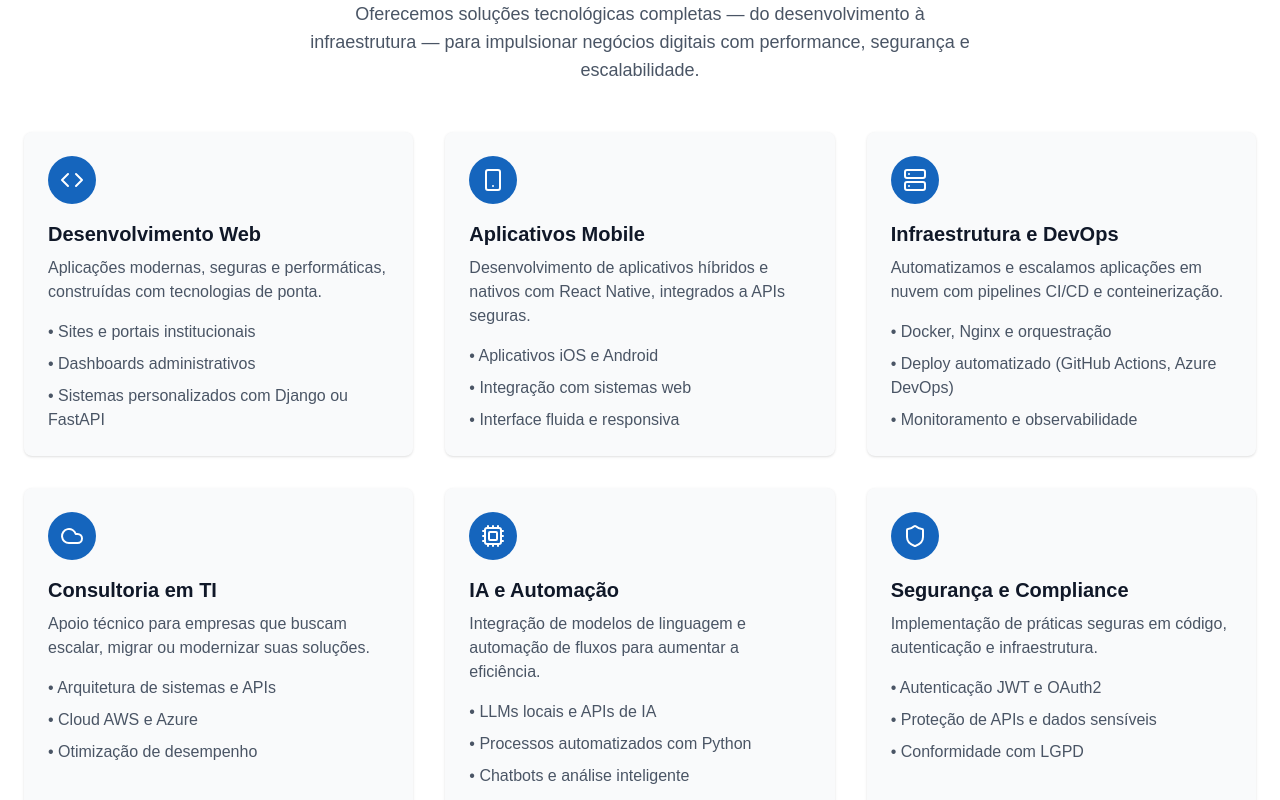
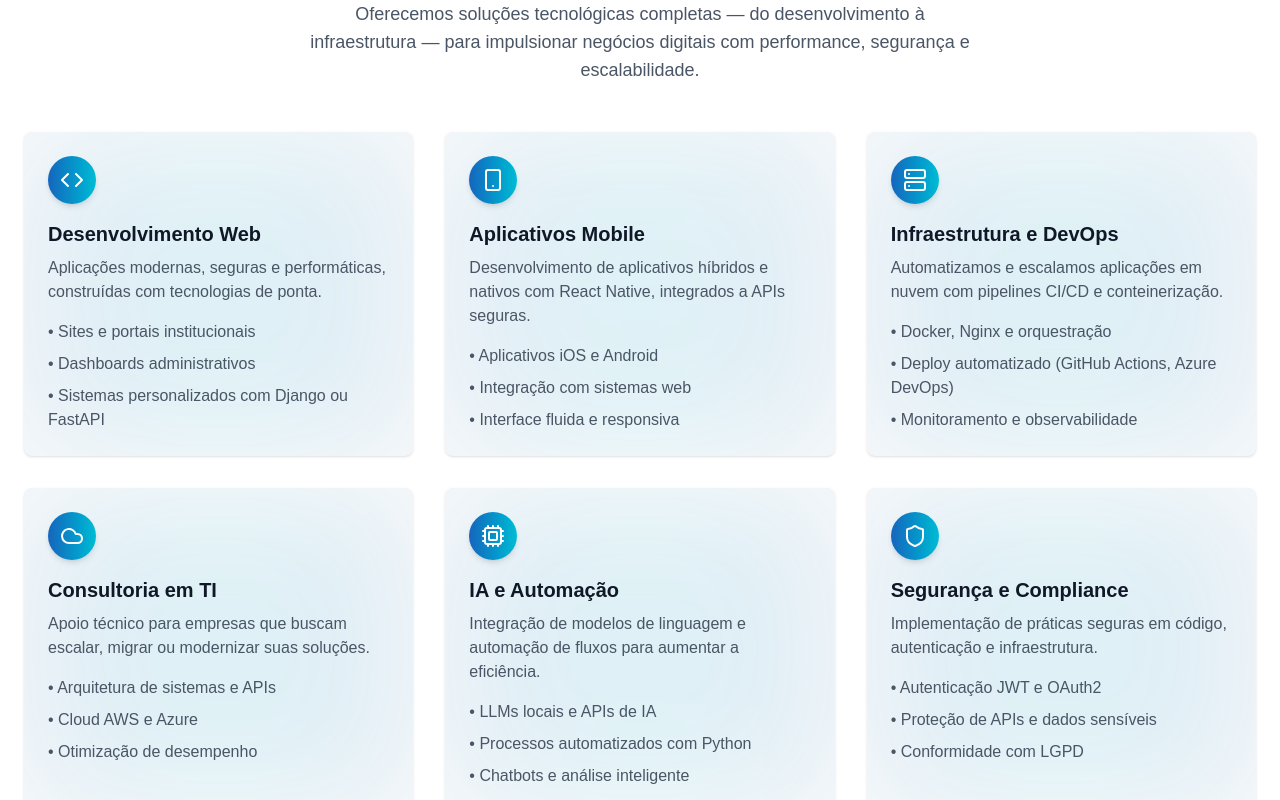
Before and after one commit to devdinho/a6n, a Next.js app: page / in a window 1280 px wide. Shown: the part 820-1620 px from the top of the page. Built offline with nearby package versions, Linux system fonts and the light colour scheme.

Commit message:
Fix libs

```diff
--- a/package.json
+++ b/package.json
@@ -9,6 +9,8 @@
     "lint": "next lint"
   },
   "dependencies": {
+    "framer-motion": "^12.23.24",
+    "lucide-react": "^0.545.0",
     "next": "^15.3.4",
     "react": "^19.1.0",
     "react-dom": "^19.1.0"
--- a/src/components/landing/Features.tsx
+++ b/src/components/landing/Features.tsx
@@ -1,5 +1,77 @@
-import React from 'react';
-import { Code, Server, Smartphone, Cloud, Cpu, Shield } from 'lucide-react';
+"use client";
+
+import React from "react";
+import { motion } from "framer-motion";
+import { Code, Server, Smartphone, Cloud, Cpu, Shield } from "lucide-react";
+
+const services = [
+  {
+    icon: <Code size={24} />,
+    title: "Desenvolvimento Web",
+    description:
+      "Aplicações modernas, seguras e performáticas, construídas com tecnologias de ponta.",
+    items: [
+      "Sites e portais institucionais",
+      "Dashboards administrativos",
+      "Sistemas personalizados com Django ou FastAPI",
+    ],
+  },
+  {
+    icon: <Smartphone size={24} />,
+    title: "Aplicativos Mobile",
+    description:
+      "Desenvolvimento de aplicativos híbridos e nativos com React Native, integrados a APIs seguras.",
+    items: [
+      "Aplicativos iOS e Android",
+      "Integração com sistemas web",
+      "Interface fluida e responsiva",
+    ],
+  },
+  {
+    icon: <Server size={24} />,
+    title: "Infraestrutura e DevOps",
+    description:
+      "Automatizamos e escalamos aplicações em nuvem com pipelines CI/CD e conteinerização.",
+    items: [
+      "Docker, Nginx e orquestração",
+      "Deploy automatizado (GitHub Actions, Azure DevOps)",
+      "Monitoramento e observabilidade",
+    ],
+  },
+  {
+    icon: <Cloud size={24} />,
+    title: "Consultoria em TI",
+    description:
+      "Apoio técnico para empresas que buscam escalar, migrar ou modernizar suas soluções.",
+    items: [
+      "Arquitetura de sistemas e APIs",
+      "Cloud AWS e Azure",
+      "Otimização de desempenho",
+    ],
+  },
+  {
+    icon: <Cpu size={24} />,
+    title: "IA e Automação",
+    description:
+      "Integração de modelos de linguagem e automação de fluxos para aumentar a eficiência.",
+    items: [
+      "LLMs locais e APIs de IA",
+      "Processos automatizados com Python",
+      "Chatbots e análise inteligente",
+    ],
+  },
+  {
+    icon: <Shield size={24} />,
+    title: "Segurança e Compliance",
+    description:
+      "Implementação de práticas seguras em código, autenticação e infraestrutura.",
+    items: [
+      "Autenticação JWT e OAuth2",
+      "Proteção de APIs e dados sensíveis",
+      "Conformidade com LGPD",
+    ],
+  },
+];
 
 export default function Features() {
   return (
@@ -10,108 +82,58 @@ export default function Features() {
             Nossos Serviços
           </h2>
           <p className="text-lg text-gray-600 max-w-2xl mx-auto">
-            Oferecemos soluções tecnológicas completas — do desenvolvimento à infraestrutura —
-            para impulsionar negócios digitais com performance, segurança e escalabilidade.
+            Oferecemos soluções tecnológicas completas — do desenvolvimento à
+            infraestrutura — para impulsionar negócios digitais com performance,
+            segurança e escalabilidade.
           </p>
         </div>
 
         <div className="grid grid-cols-1 md:grid-cols-2 lg:grid-cols-3 gap-8">
+          {services.map((service, index) => (
+            <motion.div
+              key={index}
+              initial={{ opacity: 0, y: 40 }}
+              whileInView={{ opacity: 1, y: 0 }}
+              transition={{ duration: 0.5, delay: index * 0.1 }}
+              whileHover={{ y: -8, scale: 1.02 }}
+              className="relative bg-gray-50 p-6 rounded-lg shadow-sm hover:shadow-md transition-transform duration-300 overflow-hidden"
+            >
+              {/* Brilho de fundo animado */}
+              <motion.div
+                animate={{
+                  backgroundPosition: ["0% 50%", "100% 50%", "0% 50%"],
+                }}
+                transition={{
+                  duration: 6,
+                  repeat: Infinity,
+                  ease: "linear",
+                }}
+                whileHover={{
+                  scale: 1.2,
+                  opacity: 0.2,
+                  filter: "blur(60px)",
+                }}
+                className="absolute inset-0 opacity-10 bg-gradient-to-r from-[#1565bd] via-[#00bcd4] to-[#1565bd] blur-3xl rounded-lg"
+              />
 
-          {/* Desenvolvimento Web */}
-          <div className="bg-gray-50 p-6 rounded-lg shadow-sm hover:shadow-md transition-transform hover:-translate-y-1 duration-300">
-            <div className="w-12 h-12 bg-[#1565bd] text-white rounded-full flex items-center justify-center mb-4">
-              <Code size={24} />
-            </div>
-            <h3 className="text-xl font-semibold mb-2 text-gray-900">Desenvolvimento Web</h3>
-            <p className="text-gray-600">
-              Aplicações modernas, seguras e performáticas, construídas com tecnologias de ponta.
-            </p>
-            <ul className="mt-4 space-y-2 text-gray-600">
-              <li>• Sites e portais institucionais</li>
-              <li>• Dashboards administrativos</li>
-              <li>• Sistemas personalizados com Django ou FastAPI</li>
-            </ul>
-          </div>
+              {/* Ícone com gradiente fixo */}
+              <div className="relative z-10 w-12 h-12 bg-gradient-to-r from-[#1565bd] to-[#00bcd4] text-white rounded-full flex items-center justify-center mb-4 shadow-md">
+                {service.icon}
+              </div>
 
-          {/* Aplicativos e Sistemas Mobile */}
-          <div className="bg-gray-50 p-6 rounded-lg shadow-sm hover:shadow-md transition-transform hover:-translate-y-1 duration-300">
-            <div className="w-12 h-12 bg-[#1565bd] text-white rounded-full flex items-center justify-center mb-4">
-              <Smartphone size={24} />
-            </div>
-            <h3 className="text-xl font-semibold mb-2 text-gray-900">Aplicativos Mobile</h3>
-            <p className="text-gray-600">
-              Desenvolvimento de aplicativos híbridos e nativos com React Native, integrados a APIs seguras.
-            </p>
-            <ul className="mt-4 space-y-2 text-gray-600">
-              <li>• Aplicativos iOS e Android</li>
-              <li>• Integração com sistemas web</li>
-              <li>• Interface fluida e responsiva</li>
-            </ul>
-          </div>
-
-          {/* Infraestrutura e DevOps */}
-          <div className="bg-gray-50 p-6 rounded-lg shadow-sm hover:shadow-md transition-transform hover:-translate-y-1 duration-300">
-            <div className="w-12 h-12 bg-[#1565bd] text-white rounded-full flex items-center justify-center mb-4">
-              <Server size={24} />
-            </div>
-            <h3 className="text-xl font-semibold mb-2 text-gray-900">Infraestrutura e DevOps</h3>
-            <p className="text-gray-600">
-              Automatizamos e escalamos aplicações em nuvem com pipelines CI/CD e conteinerização.
-            </p>
-            <ul className="mt-4 space-y-2 text-gray-600">
-              <li>• Docker, Nginx e orquestração</li>
-              <li>• Deploy automatizado (GitHub Actions, Azure DevOps)</li>
-              <li>• Monitoramento e observabilidade</li>
-            </ul>
-          </div>
-
-          {/* Consultoria em TI e Arquitetura */}
-          <div className="bg-gray-50 p-6 rounded-lg shadow-sm hover:shadow-md transition-transform hover:-translate-y-1 duration-300">
-            <div className="w-12 h-12 bg-[#1565bd] text-white rounded-full flex items-center justify-center mb-4">
-              <Cloud size={24} />
-            </div>
-            <h3 className="text-xl font-semibold mb-2 text-gray-900">Consultoria em TI</h3>
-            <p className="text-gray-600">
-              Apoio técnico para empresas que buscam escalar, migrar ou modernizar suas soluções.
-            </p>
-            <ul className="mt-4 space-y-2 text-gray-600">
-              <li>• Arquitetura de sistemas e APIs</li>
-              <li>• Cloud AWS e Azure</li>
-              <li>• Otimização de desempenho</li>
-            </ul>
-          </div>
-
-          {/* Inteligência Artificial e Automação */}
-          <div className="bg-gray-50 p-6 rounded-lg shadow-sm hover:shadow-md transition-transform hover:-translate-y-1 duration-300">
-            <div className="w-12 h-12 bg-[#1565bd] text-white rounded-full flex items-center justify-center mb-4">
-              <Cpu size={24} />
-            </div>
-            <h3 className="text-xl font-semibold mb-2 text-gray-900">IA e Automação</h3>
-            <p className="text-gray-600">
-              Integração de modelos de linguagem e automação de fluxos para aumentar a eficiência.
-            </p>
-            <ul className="mt-4 space-y-2 text-gray-600">
-              <li>• LLMs locais e APIs de IA</li>
-              <li>• Processos automatizados com Python</li>
-              <li>• Chatbots e análise inteligente</li>
-            </ul>
-          </div>
-
-          {/* Segurança e Compliance */}
-          <div className="bg-gray-50 p-6 rounded-lg shadow-sm hover:shadow-md transition-transform hover:-translate-y-1 duration-300">
-            <div className="w-12 h-12 bg-[#1565bd] text-white rounded-full flex items-center justify-center mb-4">
-              <Shield size={24} />
-            </div>
-            <h3 className="text-xl font-semibold mb-2 text-gray-900">Segurança e Compliance</h3>
-            <p className="text-gray-600">
-              Implementação de práticas seguras em código, autenticação e infraestrutura.
-            </p>
-            <ul className="mt-4 space-y-2 text-gray-600">
-              <li>• Autenticação JWT e OAuth2</li>
-              <li>• Proteção de APIs e dados sensíveis</li>
-              <li>• Conformidade com LGPD</li>
-            </ul>
-          </div>
+              <h3 className="relative z-10 text-xl font-semibold mb-2 text-gray-900">
+                {service.title}
+              </h3>
+              <p className="relative z-10 text-gray-600">
+                {service.description}
+              </p>
+              <ul className="relative z-10 mt-4 space-y-2 text-gray-600">
+                {service.items.map((item, i) => (
+                  <li key={i}>• {item}</li>
+                ))}
+              </ul>
+            </motion.div>
+          ))}
         </div>
       </div>
     </section>
```
Also changed, not shown: 2 other files (tests, documents, lock files or other folders).
